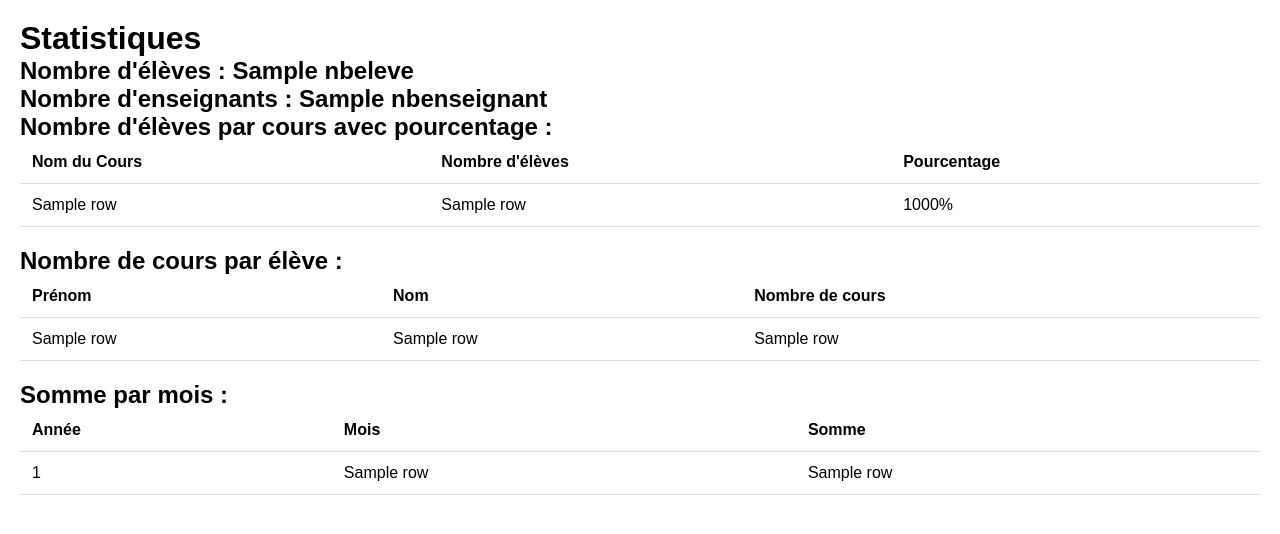
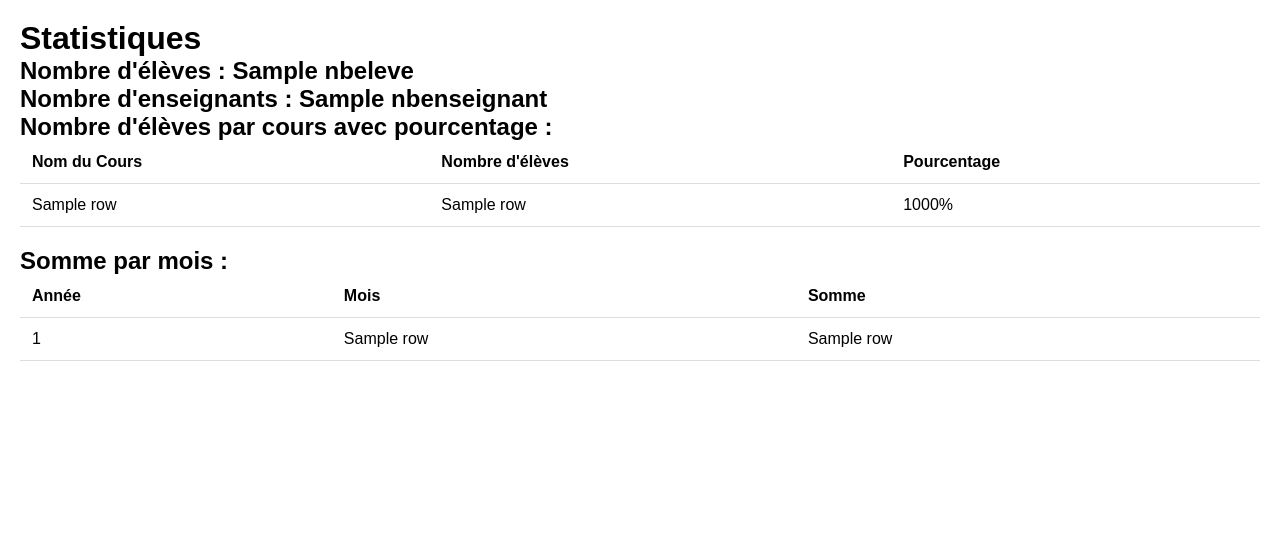
Before and after one commit to TFerhan/studies-management, a Flask app: template prj/templates/statistique.html in a window 1280 px wide. Shown: the part 46-580 px from the top of the page. Run offline with Flask 3, Linux system fonts and the light colour scheme; the template is opened without the code that fills it: most values are stand-ins (such as "Sample title", 1, 10 or a date in 2020); parts of the project's set-up code (start-up, migrations or seed data) failed here and were passed over; some libraries are stand-ins or nearby versions.

Commit message:
Update statistique.html

```diff
--- a/prj/templates/statistique.html
+++ b/prj/templates/statistique.html
@@ -29,23 +29,6 @@
         </table>
     </div>
 
-    <div class="stat-section">
-        <h2>Nombre de cours par élève :</h2>
-        <table class="table">
-            <tr>
-                <th>Prénom</th>
-                <th>Nom</th>
-                <th>Nombre de cours</th>
-            </tr>
-            {% for row in nbcourseleve %}
-                <tr>
-                    <td>{{ row[1] }}</td>
-                    <td>{{ row[2] }}</td>
-                    <td>{{ row[3] }}</td>
-                </tr>
-            {% endfor %}
-        </table>
-    </div>
 
     <div class="stat-section">
         <h2>Somme par mois :</h2>
```
